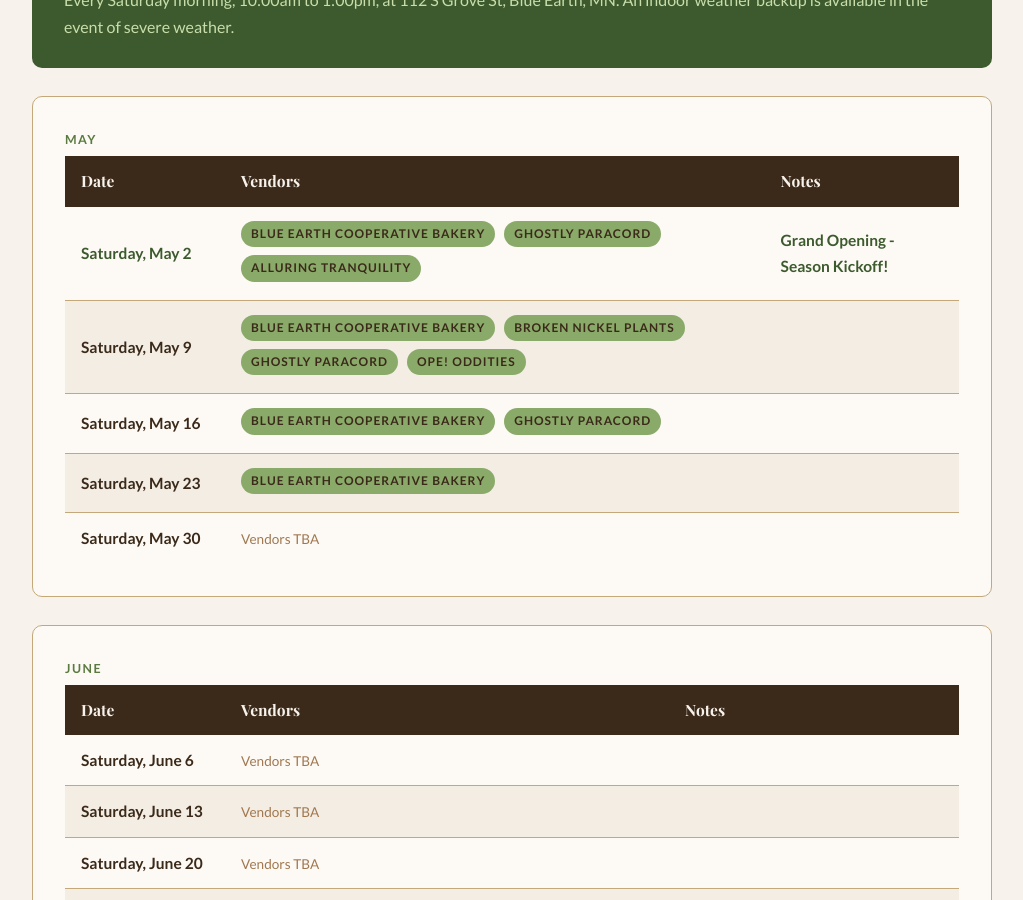
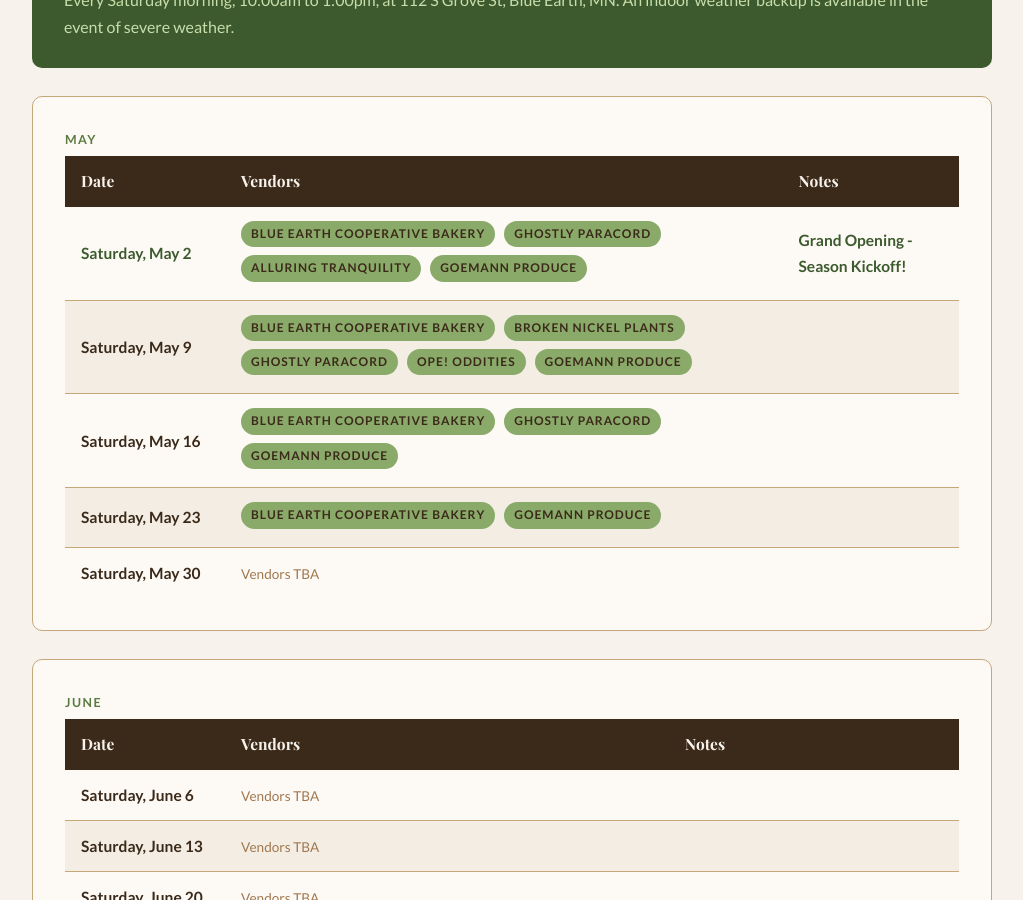
Before and after one commit to blueearthcommunitymarket/blueearthcommunitymarket.github.io, a Jekyll site: the page built from calendar/index.html, in a window 1280 px wide and 900 px high, scrolled down 374 px. Shown: the whole window, without its empty margins (128-1151 px from the left). Built offline with Jekyll 4.4.1, drawn with Linux system fonts in a browser that asks for light colours; some web fonts are replaced.

Commit message:
Add Goemann Produce to May 2, 9, 16, 23 calendar

```diff
--- a/calendar/index.html
+++ b/calendar/index.html
@@ -33,6 +33,7 @@
                         <span class="tag">Blue Earth Cooperative Bakery</span>
                         <span class="tag">Ghostly Paracord</span>
                         <span class="tag">Alluring Tranquility</span>
+                        <span class="tag">Goemann Produce</span>
                     </td>
                     <td class="grand-opening">Grand Opening - Season Kickoff!</td>
                 </tr>
@@ -43,6 +44,7 @@
                         <span class="tag">Broken Nickel Plants</span>
                         <span class="tag">Ghostly Paracord</span>
                         <span class="tag">Ope! Oddities</span>
+                        <span class="tag">Goemann Produce</span>
                     </td>
                     <td></td>
                 </tr>
@@ -51,6 +53,7 @@
                     <td>
                         <span class="tag">Blue Earth Cooperative Bakery</span>
                         <span class="tag">Ghostly Paracord</span>
+                        <span class="tag">Goemann Produce</span>
                     </td>
                     <td></td>
                 </tr>
@@ -58,6 +61,7 @@
                     <td class="market-date">Saturday, May 23</td>
                     <td>
                         <span class="tag">Blue Earth Cooperative Bakery</span>
+                        <span class="tag">Goemann Produce</span>
                     </td>
                     <td></td>
                 </tr>
```
